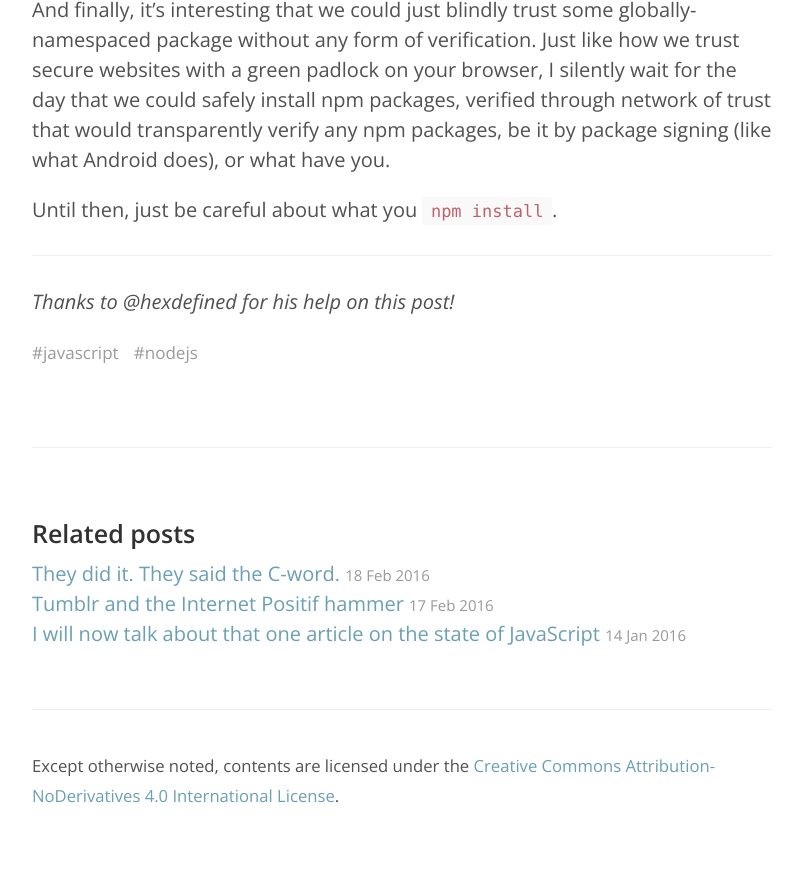
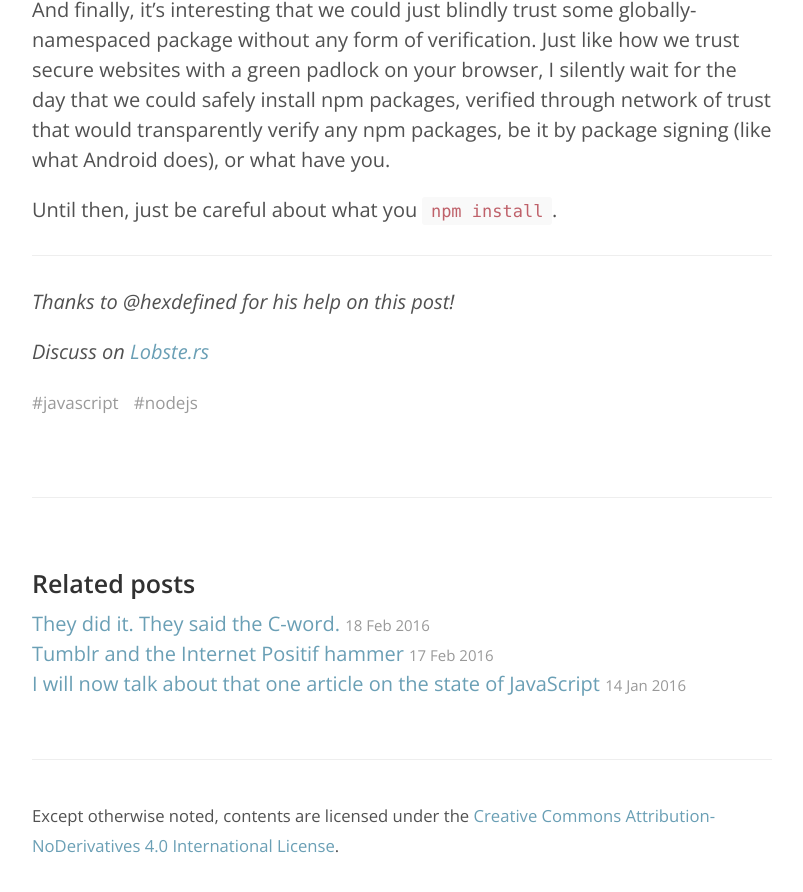
Before and after one commit to resir014/resir014.github.io, a Jekyll site: the page built from _posts/2016-03-23-npms-single-point-of-failure.md, in a window 1280 px wide and 900 px high, scrolled down 2300 px. Shown: the top 892 px of the window, without its empty margins (238-1041 px from the left). Built offline with Jekyll 4.4.1, drawn with Linux system fonts in a browser that asks for light colours; comment, search, counter and statistics services are not loaded; before the commit the page ends 3150 px from its top, so only the background shows below that.

Commit message:
Updated: npm's single point of failure
Added lobste.rs link

```diff
--- a/_posts/2016-03-23-npms-single-point-of-failure.md
+++ b/_posts/2016-03-23-npms-single-point-of-failure.md
@@ -41,3 +41,5 @@ Until then, just be careful about what you `npm install`.
 ---
 
 *Thanks to @hexdefined for his help on this post!*
+
+*Discuss on [Lobste.rs](https://lobste.rs/s/i5etp7/npm_s_single_point_of_failure){:target="_blank"}*
```
